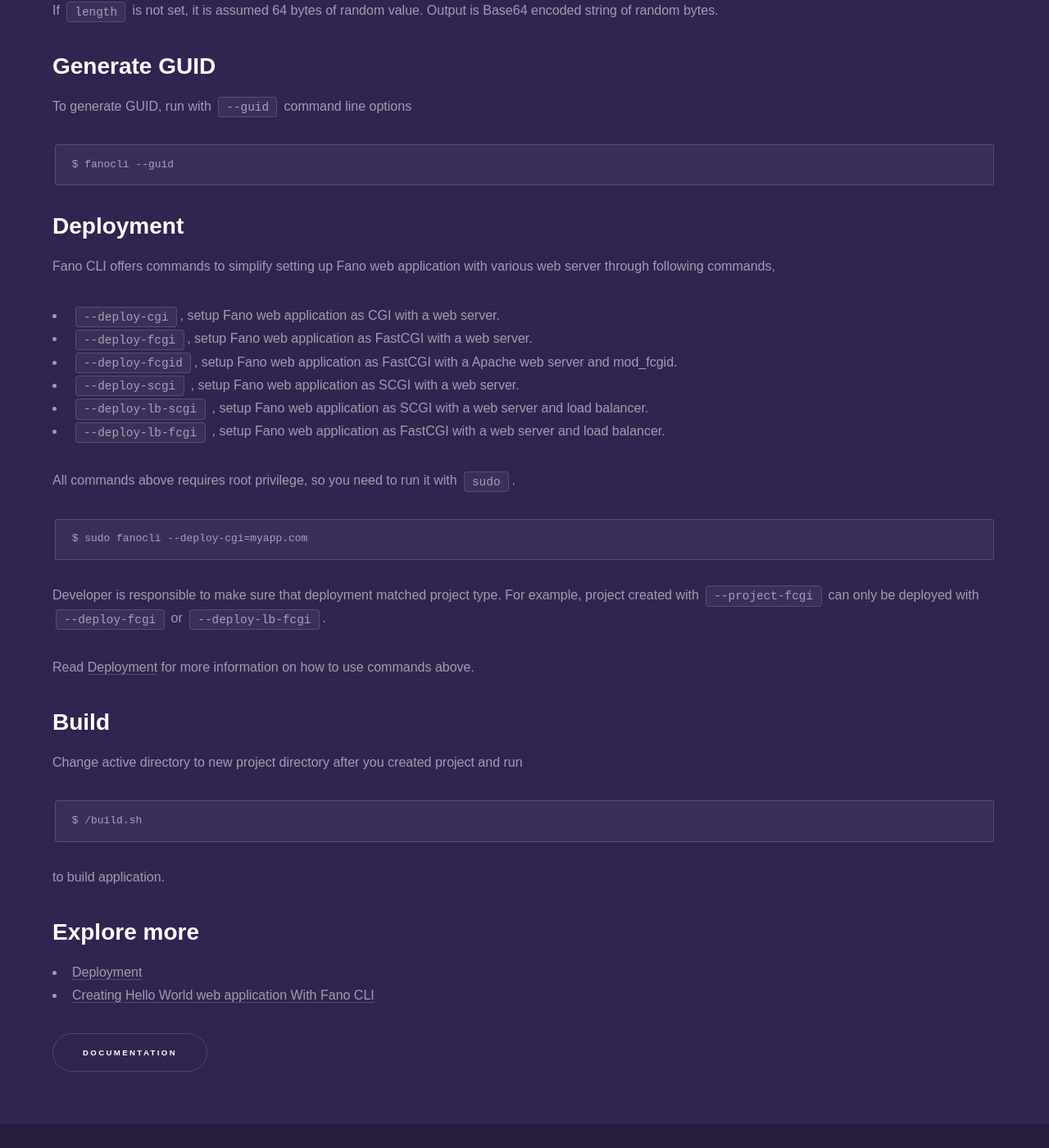
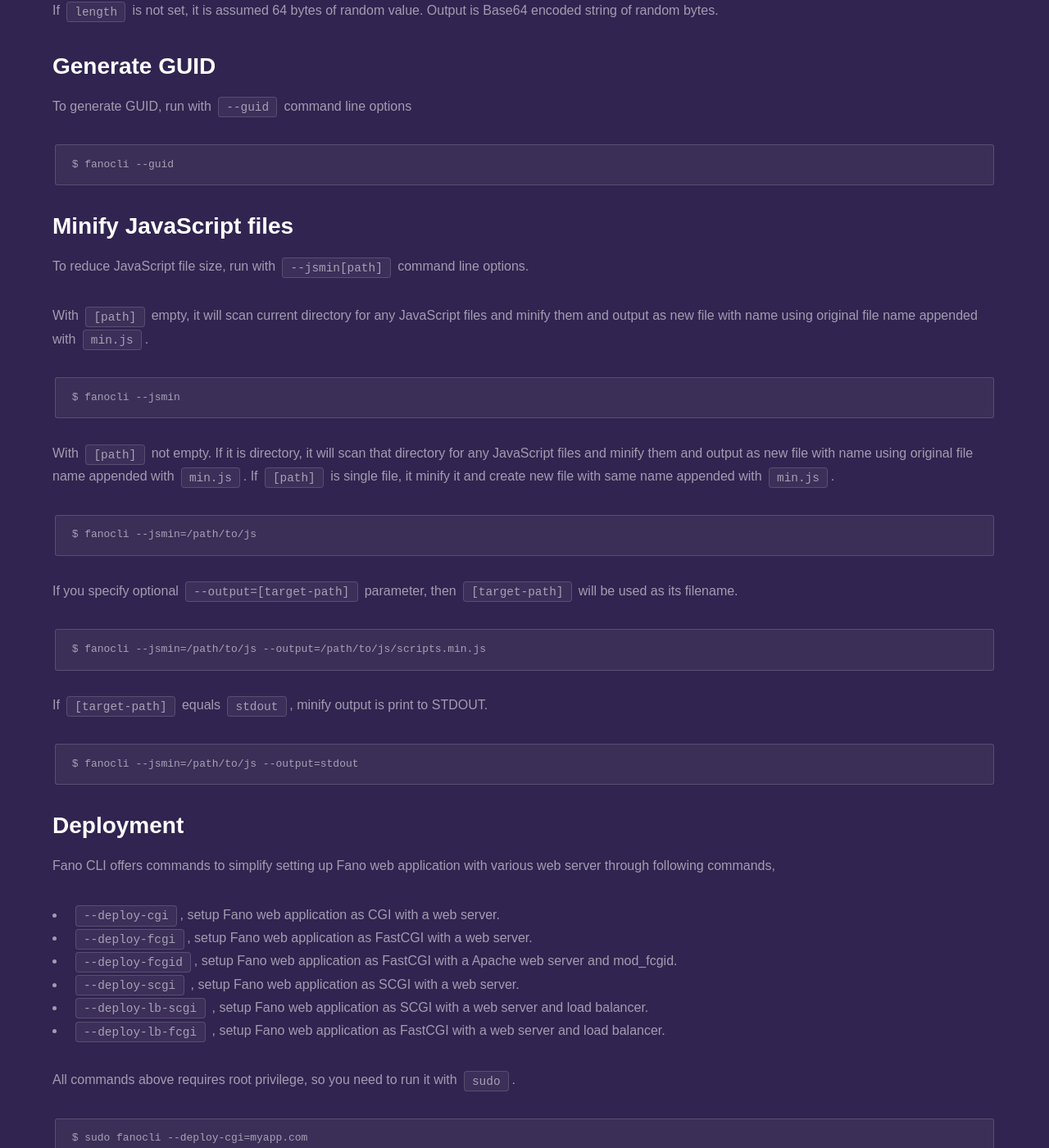
Before and after one commit to fanoframework/fanoframework.github.io, a Jekyll site: the page built from scaffolding-with-fano-cli/index.md, in a window 1280 px wide and 1400 px high, scrolled down 7858 px. Shown: the whole window at 82% size. Built offline with Jekyll 4.4.1, drawn with Linux system fonts in a browser that asks for light colours; our own code applies the rules of GitHub Pages for plain Markdown files.

Commit message:
add contnet about javascript minification

````diff
--- a/scaffolding-with-fano-cli/index.md
+++ b/scaffolding-with-fano-cli/index.md
@@ -321,6 +321,34 @@
 $ fanocli --guid
 ```
 
+## Minify JavaScript files
+
+To reduce JavaScript file size, run with  `--jsmin[path]` command line options.
+
+With `[path]` empty, it will scan current directory for any JavaScript files and minify them and output as new file with name using original file name appended with `min.js`.
+
+```
+$ fanocli --jsmin
+```
+
+With `[path]` not empty. If it is directory, it will scan that directory for any JavaScript files and minify them and output as new file with name using original file name appended with `min.js`. If `[path]` is single file, it minify it and create new file with same name appended with `min.js`.
+
+```
+$ fanocli --jsmin=/path/to/js
+```
+
+If you specify optional `--output=[target-path]` parameter, then `[target-path]` will be used as its filename.
+
+```
+$ fanocli --jsmin=/path/to/js --output=/path/to/js/scripts.min.js
+```
+
+If `[target-path]` equals `stdout`, minify output is print to STDOUT.
+
+```
+$ fanocli --jsmin=/path/to/js --output=stdout
+```
+
 ## Deployment
 
 Fano CLI offers commands to simplify setting up Fano web application with various web server through following commands,
````
